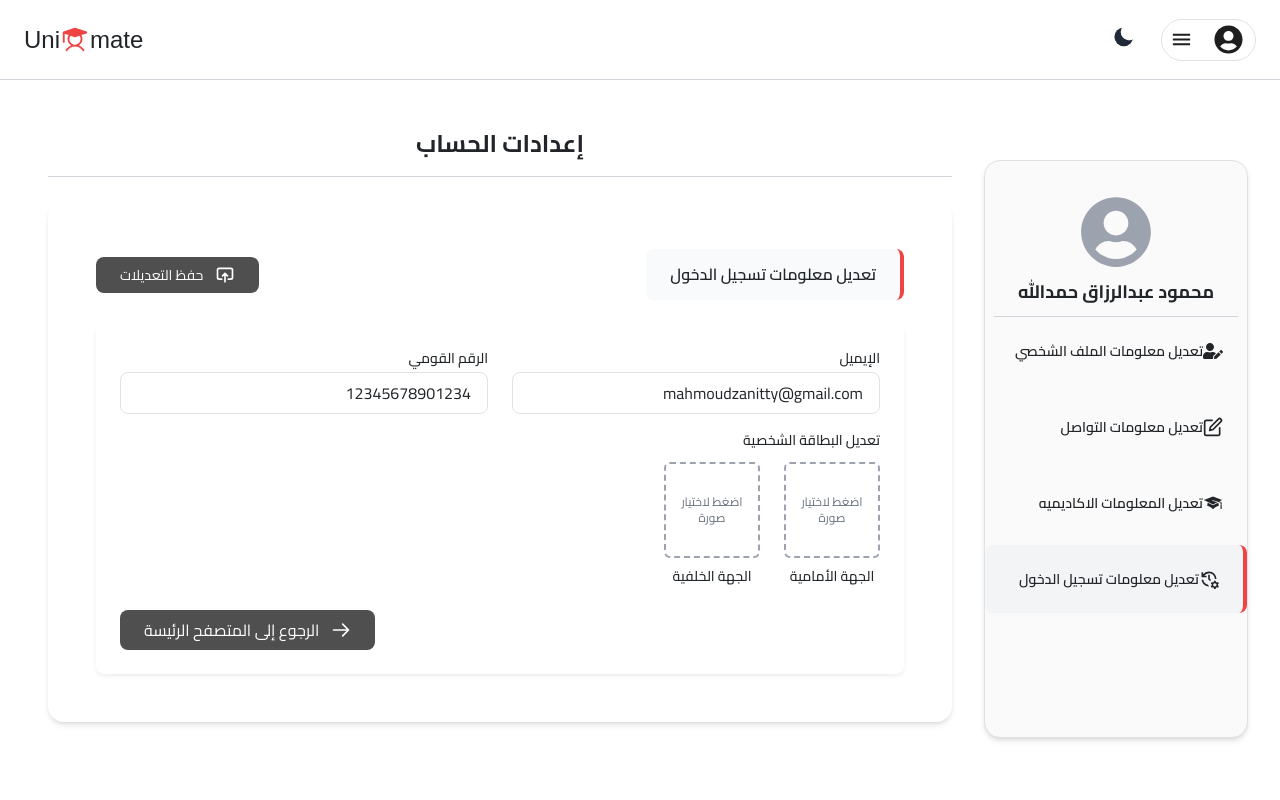
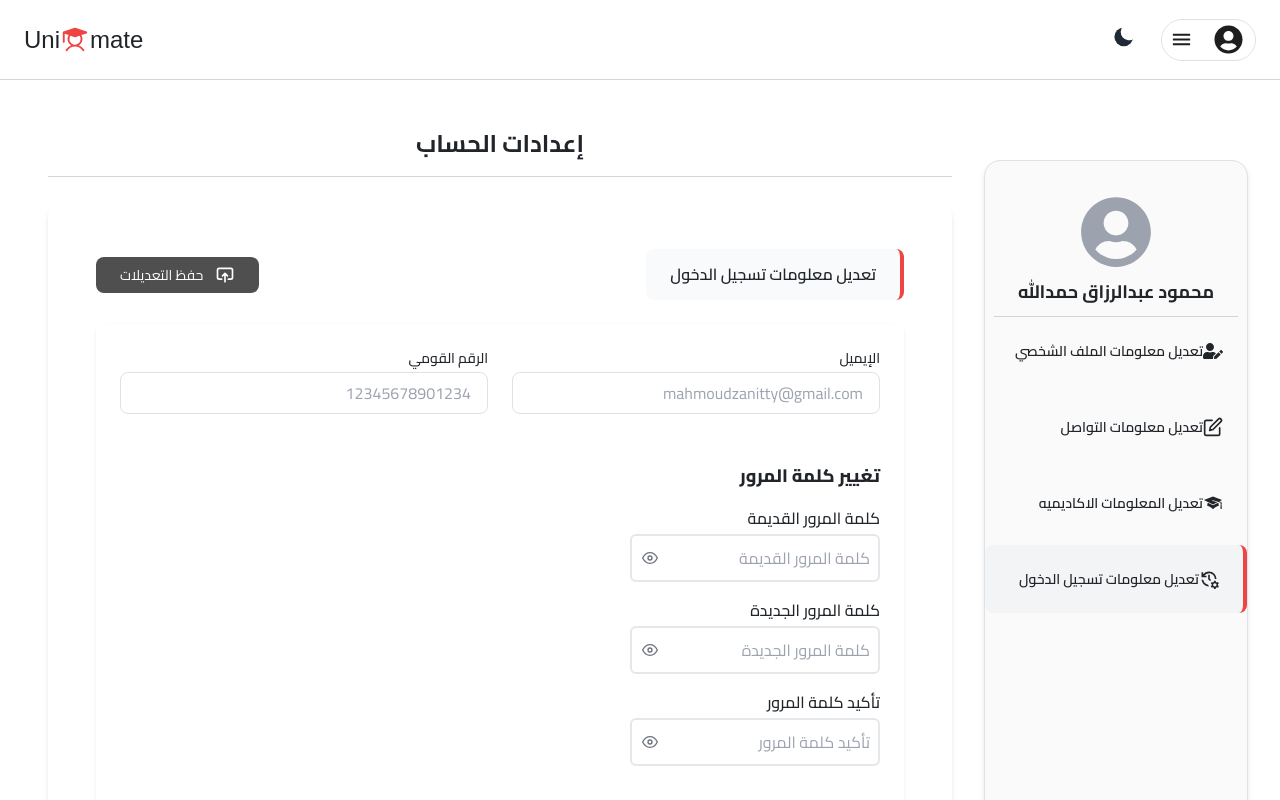
Before and after one commit to Mahmoud-Abd-Elrazek/Unimate, a React (Vite) app: page /auther/editprofile/editlogininfo in a window 1280 px wide. Shown: the top 800 px of the page. Built offline with nearby package versions, Linux system fonts and the light colour scheme; a web font is replaced by a local one.

Commit message:
edit the latest apartments endpoint and add the endpoint of change the url and add it to its ui and make it work

```diff
--- a/src/pages/EditProfilePage/Edit_login_information/edit_login_information.tsx
+++ b/src/pages/EditProfilePage/Edit_login_information/edit_login_information.tsx
@@ -1,34 +1,71 @@
-import { useState } from 'react';
+import { useRef, useState } from 'react';
 import { Link } from 'react-router-dom';
 import "../../../../public/animations.css";
+import z from 'zod';
+import { zodResolver } from '@hookform/resolvers/zod';
+import { useForm } from 'react-hook-form';
+import { FiEye, FiEyeOff } from 'react-icons/fi';
+import useAuthStore from '../../../Store/Auth/Auth.store';
+
+const passwordSchema = z.object({
+  oldPassword: z.string()
+    .min(8, { message: "يجب أن تكون كلمة المرور أطول من 8 أحرف" })
+    .regex(/[A-Z]/, { message: "يجب أن تحتوي كلمة المرور على حرف كبير واحد على الأقل" })
+    .regex(/[a-z]/, { message: "يجب أن تحتوي كلمة المرور على حرف صغير واحد على الأقل" })
+    .regex(/[^a-zA-Z0-9]/, { message: "يجب أن تحتوي كلمة المرور على رمز خاص واحد على الأقل" }),
+  newPassword: z.string()
+    .min(8, { message: "يجب أن تكون كلمة المرور أطول من 8 أحرف" })
+    .regex(/[A-Z]/, { message: "يجب أن تحتوي كلمة المرور على حرف كبير واحد على الأقل" })
+    .regex(/[a-z]/, { message: "يجب أن تحتوي كلمة المرور على حرف صغير واحد على الأقل" })
+    .regex(/[^a-zA-Z0-9]/, { message: "يجب أن تحتوي كلمة المرور على رمز خاص واحد على الأقل" }),
+  confirmPassword: z.string()
+    .min(8, { message: "يجب أن تكون كلمة المرور أطول من 8 أحرف" })
+    .regex(/[A-Z]/, { message: "يجب أن تحتوي كلمة المرور على حرف كبير واحد على الأقل" })
+    .regex(/[a-z]/, { message: "يجب أن تحتوي كلمة المرور على حرف صغير واحد على الأقل" })
+    .regex(/[^a-zA-Z0-9]/, { message: "يجب أن تحتوي كلمة المرور على رمز خاص واحد على الأقل" }),
+}).refine(data => data.newPassword === data.confirmPassword, {
+  message: "كلمة المرور الجديدة وتأكيدها غير متطابقتين",
+  path: ["confirmPassword"],
+});
+
+type PasswordFormData = z.infer<typeof passwordSchema>;
 
 export default function AccountSettings() {
-  const [previewUrlFront, setPreviewUrlFront] = useState<string | null>(null);
-  const [previewUrlBack, setPreviewUrlBack] = useState<string | null>(null);
+  const [showOld, setShowOld] = useState(false);
+  const [showNew, setShowNew] = useState(false);
+  const [showConfirm, setShowConfirm] = useState(false);
 
-  const handleFrontImageChange = (e: React.ChangeEvent<HTMLInputElement>) => {
-    const file = e.target.files?.[0];
-    if (file) {
-      setPreviewUrlFront(URL.createObjectURL(file));
-    }
-  };
+  const changePassword = useAuthStore((state) => state.changePassword);
 
-  const handleBackImageChange = (e: React.ChangeEvent<HTMLInputElement>) => {
-    const file = e.target.files?.[0];
-    if (file) {
-      setPreviewUrlBack(URL.createObjectURL(file));
-    }
+  const {
+    register,
+    handleSubmit,
+    formState: { errors },
+  } = useForm<PasswordFormData>({
+    resolver: zodResolver(passwordSchema),
+    mode: "onChange",
+  });
+
+  const formRef = useRef<HTMLFormElement>(null);
+
+  const onSubmit = (data: PasswordFormData) => {
+    console.log(data);
+    changePassword(data.oldPassword, data.newPassword, data.confirmPassword);
   };
 
   return (
     <div dir="rtl" className="container mx-auto px-4 py-6 fade-in">
       <div className="max-w-4xl mx-auto">
+
         {/* Header */}
         <div className="flex flex-col sm:flex-row items-start sm:items-center justify-between gap-4 mb-6">
           <h2 className="text-g text-center sm:text-right w-full sm:w-auto font-semibold bg-gray-50 dark:bg-gray-800 px-4 py-3 rounded-lg border-r-4 border-red-500">
             تعديل معلومات تسجيل الدخول
           </h2>
-          <button className="flex items-center gap-2 bg-[#4F4F4F] text-white px-6 py-2 rounded-lg hover:bg-gray-800 transition-colors">
+          <button
+            className="flex items-center gap-2 bg-[#4F4F4F] text-white px-6 py-2 rounded-lg hover:bg-gray-800 transition-colors"
+            onClick={() => formRef.current?.requestSubmit()}
+          >
             <svg className="w-5 h-5 ml-1 rotate-180" fill="none" stroke="currentColor" viewBox="0 0 24 24">
               <path strokeLinecap="round" strokeLinejoin="round" strokeWidth={2} d="M8 7H5a2 2 0 00-2 2v9a2 2 0 002 2h14a2 2 0 002-2V9a2 2 0 00-2-2h-3m-1 4l-3 3m0 0l-3-3m3 3V4" />
             </svg>
@@ -39,77 +76,98 @@ export default function AccountSettings() {
         {/* Form */}
         <div className="rounded-lg p-6 shadow-sm">
           <div className="grid grid-cols-1 md:grid-cols-2 gap-6">
-            {/* First Column */}
             <div className="space-y-4">
               <div>
                 <label className="block text-sm font-medium mb-1">الإيميل</label>
                 <input
+                  disabled
                   type="email"
                   defaultValue="mahmoudzanitty@gmail.com"
                   readOnly
-                  className="w-full px-3 py-2 border border-gray-300 rounded-lg focus:outline-none focus:ring-2 focus:border-transparent"
+                  className="w-full px-3 py-2 border border-gray-300 rounded-lg text-gray-400"
                 />
-              </div>
-
-              {/* صورة البطاقة */}
-              <div className="space-y-3">
-                <label className="block text-sm font-medium">تعديل البطاقة الشخصية</label>
-
-                <div className="flex flex-col sm:flex-row gap-6">
-                  {/* الجهة الأمامية */}
-                  <div className="space-y-2">
-                    <div className="w-28 h-28 sm:w-24 sm:h-24 border-2 border-dashed border-gray-400 rounded-md flex items-center justify-center overflow-hidden relative">
-                      {previewUrlFront ? (
-                        <img src={previewUrlFront} alt="صورة الجهة الأمامية" className="object-cover w-full h-full" />
-                      ) : (
-                        <span className="text-xs text-gray-500 text-center px-2">اضغط لاختيار صورة</span>
-                      )}
-                      <input
-                        type="file"
-                        accept="image/*"
-                        onChange={handleFrontImageChange}
-                        className="absolute inset-0 opacity-0 cursor-pointer"
-                      />
-                    </div>
-                    <label className="block text-sm font-medium text-center">الجهة الأمامية</label>
-                  </div>
-
-                  {/* الجهة الخلفية */}
-                  <div className="space-y-2">
-                    <div className="w-28 h-28 sm:w-24 sm:h-24 border-2 border-dashed border-gray-400 rounded-md flex items-center justify-center overflow-hidden relative">
-                      {previewUrlBack ? (
-                        <img src={previewUrlBack} alt="صورة الجهة الخلفية" className="object-cover w-full h-full" />
-                      ) : (
-                        <span className="text-xs text-gray-500 text-center px-2">اضغط لاختيار صورة</span>
-                      )}
-                      <input
-                        type="file"
-                        accept="image/*"
-                        onChange={handleBackImageChange}
-                        className="absolute inset-0 opacity-0 cursor-pointer"
-                      />
-                    </div>
-                    <label className="block text-sm font-medium text-center">الجهة الخلفية</label>
-                  </div>
-                </div>
               </div>
             </div>
 
-            {/* Second Column */}
             <div className="space-y-4">
               <div>
                 <label className="block text-sm font-medium mb-1">الرقم القومي</label>
                 <input
+                  disabled
                   type="text"
                   inputMode="numeric"
-                  pattern="\d{1,14}"
                   maxLength={14}
                   defaultValue="12345678901234"
-                  className="w-full px-3 py-2 border border-gray-300 rounded-lg focus:outline-none focus:ring-2 focus:border-transparent"
+                  className="w-full px-3 py-2 border border-gray-300 rounded-lg text-gray-400"
                 />
               </div>
             </div>
           </div>
+
+          {/* Password Form */}
+          <form ref={formRef} onSubmit={handleSubmit(onSubmit)} className="my-5 space-y-4">
+            <h1 className="text-lg font-extrabold my-2">تغيير كلمة المرور</h1>
+
+            <div className="text-right relative w-[250px]">
+              <label htmlFor="oldPassword" className="block mb-1 font-medium">كلمة المرور القديمة</label>
+              <input
+                dir="rtl"
+                type={showOld ? "text" : "password"}
+                id="oldPassword"
+                className="InputStyle w-full pr-10"
+                placeholder="كلمة المرور القديمة"
+                {...register("oldPassword")}
+              />
+              <button
+                type="button"
+                className="absolute left-3 top-11 text-gray-500"
+                onClick={() => setShowOld((prev) => !prev)}
+              >
+                {showOld ? <FiEyeOff /> : <FiEye />}
+              </button>
+              {errors.oldPassword && <p className="ErrorMessage">{errors.oldPassword.message}</p>}
+            </div>
+
+            <div className="text-right relative w-[250px]">
+              <label htmlFor="newPassword" className="block mb-1 font-medium">كلمة المرور الجديدة</label>
+              <input
+                dir="rtl"
+                type={showNew ? "text" : "password"}
+                id="newPassword"
+                className="InputStyle w-full pr-10"
+                placeholder="كلمة المرور الجديدة"
+                {...register("newPassword")}
+              />
+              <button
+                type="button"
+                className="absolute left-3 top-11 text-gray-500"
+                onClick={() => setShowNew((prev) => !prev)}
+              >
+                {showNew ? <FiEyeOff /> : <FiEye />}
+              </button>
+              {errors.newPassword && <p className="ErrorMessage">{errors.newPassword.message}</p>}
+            </div>
+
+            <div className="text-right relative w-[250px]">
+              <label htmlFor="confirmPassword" className="block mb-1 font-medium">تأكيد كلمة المرور</label>
+              <input
+                dir="rtl"
+                type={showConfirm ? "text" : "password"}
+                id="confirmPassword"
+                className="InputStyle pr-10"
+                placeholder="تأكيد كلمة المرور"
+                {...register("confirmPassword")}
+              />
+              <button
+                type="button"
+                className="absolute left-3 top-11 text-gray-500"
+                onClick={() => setShowConfirm((prev) => !prev)}
+              >
+                {showConfirm ? <FiEyeOff /> : <FiEye />}
+              </button>
+              {errors.confirmPassword && <p className="text-red-500 text-xs mt-1">{errors.confirmPassword.message}</p>}
+            </div>
+          </form>
 
           {/* Back Button */}
           <div className="mt-6 flex justify-end">
```
Also changed, not shown: src/Store/Auth/Auth.store.ts (+25 -5 lines), src/pages/home/home.tsx (+29 -14 lines).
